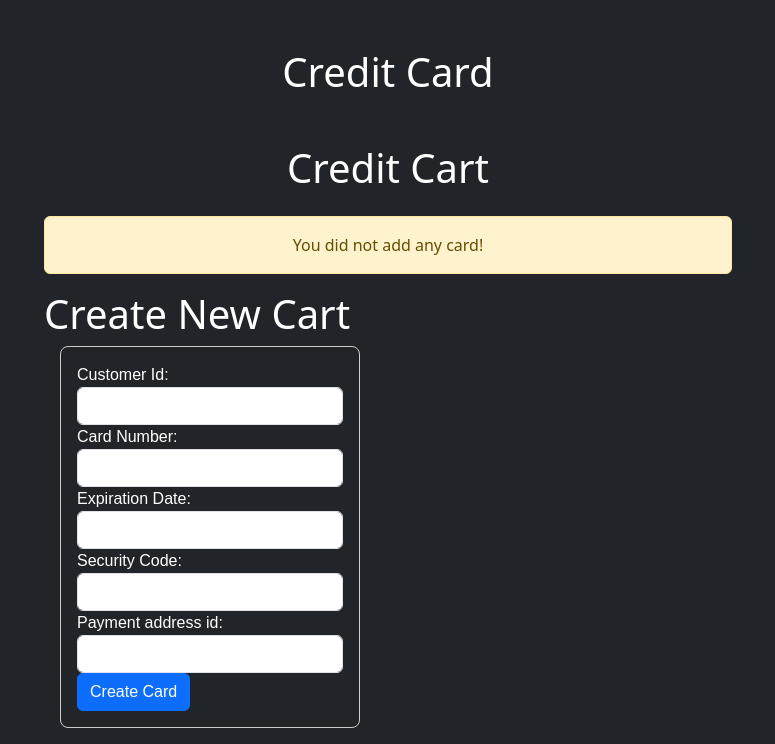
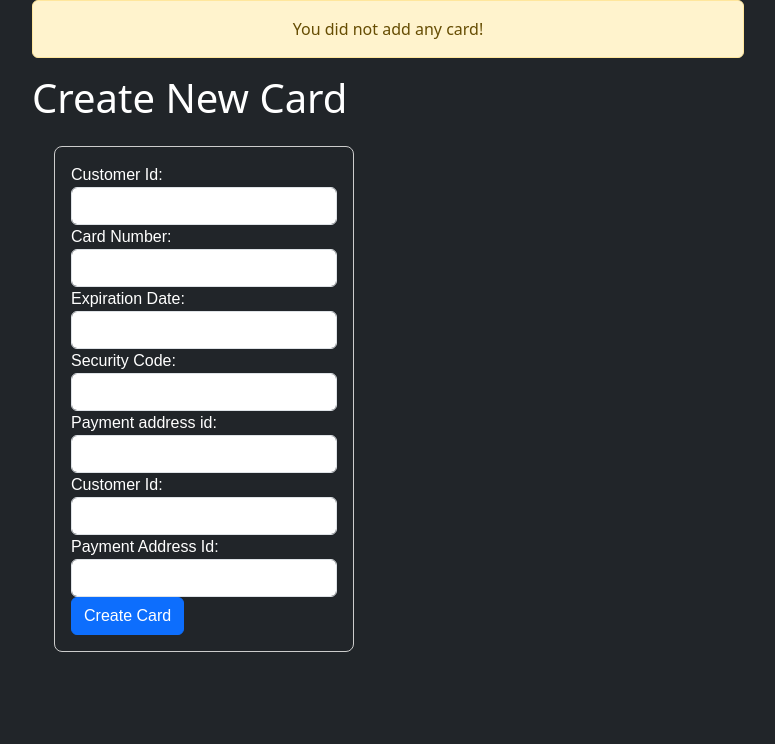
Before and after one commit to luqma18n/Database-Team-project, a Flask app: template product_database/templates/creditcard.html in a window 1280 px wide. Shown: the part 56-800 px from the top of the page, without its empty margins (62-837 px from the left). Run offline with Flask 3, Linux system fonts and the light colour scheme; the template is opened without the code that fills it, so the values that code supplies are empty.

Commit message:
Adjusted credit card styling and added number inputs

```diff
--- a/product_database/customer/routes.py
+++ b/product_database/customer/routes.py
@@ -103,13 +103,13 @@ def place_order():
     flash("Order placed", 'success')
     return redirect(url_for('main.home'))
 
-@customer.route('/credit_card', methods=['GET'])
-def credit_card():
+@customer.route('/credit_card/<int:card_id>', methods=['GET'])
+def credit_card(card_id):
     # product_name = request.args.get('product_name')
     conn = get_db_connection()
     cursor = conn.cursor(cursor_factory=RealDictCursor)
     # only view for customer 1 for now
-    cursor.execute("SELECT * FROM creditcard WHERE customerid = %s", (1,))
+    cursor.execute("SELECT * FROM creditcard WHERE customerid = %s", (card_id,))
     cards = cursor.fetchall()
     cursor.close()
     conn.close()
--- a/product_database/templates/creditcard.html
+++ b/product_database/templates/creditcard.html
@@ -1,81 +1,85 @@
 {% extends "layout.html" %}
 {% block content %}
-    <div class="container mt-5">
-        <h1 class="text-center mb-4">Credit Card</h1>
+<div class="container">
+    <div class="row">
         {% if cards %}
             {% for card in cards %}
-                <div class="col-md-4">
+                <div class="col-md-6">
+                    <h1 class="mb-4">Credit Card</h1>
                     <div class="product-container">
                         <form action="{{ url_for('customer.modify_credit_card') }}" method="POST" class="form-group">
                             <div class="product-info">
-                                <label for="">Customer Id:</label>
-                                <input type="text" id="" name="customer_id" value="{{ card.customerid }}">
+                                <label for="customer_id">Customer Id:</label>
+                                <input type="text" id="customer_id" name="customer_id" value="{{ card.customerid }}">
                             </div>
                             <div class="product-info">
-                                <label for="">Crad Number:</label>
-                                <input type="text" id="" name="new_card_number" value="{{ card.cardnumber }}">
+                                <label for="new_card_number">Card Number:</label>
+                                <input type="text" id="new_card_number" name="new_card_number" value="{{ card.cardnumber }}">
                             </div>
                             <div class="product-info">
-                                <label for="">Expiration Date:</label>
-                                <input type="text" id="" name="new_expiration_date" value="{{ card.expirationdate }}">
+                                <label for="new_expiration_date">Expiration Date:</label>
+                                <input type="text" id="new_expiration_date" name="new_expiration_date" value="{{ card.expirationdate }}">
                             </div>
                             <div class="product-info">
-                                <label for="">Security Code:</label>
-                                <input type="text" id="" name="new_security_code" value="{{ card.securitycode }}">
+                                <label for="new_security_code">Security Code:</label>
+                                <input type="text" id="new_security_code" name="new_security_code" value="{{ card.securitycode }}">
                             </div>
                             <div class="product-info">
-                                <label for="">Payment address id</label>
-                                <input type="text" id="" name="new_payment_address_id" value="{{ card.paymentaddressid }}">
+                                <label for="new_payment_address_id">Payment address id:</label>
+                                <input type="text" id="new_payment_address_id" name="new_payment_address_id" value="{{ card.paymentaddressid }}">
                             </div>
                             <input type="hidden" name="credit_card_id" value="{{ card.creditcardid }}">
 
                             <div class="row">
                                 <div class="col-sm">
                                     <button type="submit" class="btn btn-primary">Edit Card</button>
-                                    <a  href="{{ url_for('customer.delete_credit_card', card_id=card.creditcardid) }}" class="btn btn-danger">Delete Card</a>
+                                    <a href="{{ url_for('customer.delete_credit_card', card_id=card.creditcardid) }}" class="btn btn-danger">Delete Card</a>
                                 </div>
                             </div>
                         </form>
                     </div>
                 </div>
             {% endfor %}
-        {%else%}
-            <div class="container mt-5">
-                <h1 class="text-center mb-4">Credit Cart</h1>
+        {% else %}
+            <div class="col-12">
                 <div class="alert alert-warning text-center" role="alert">
                     You did not add any card!
                 </div>
+            </div>
         {% endif %}
 
-
-            <h1>Create New Cart</h1>
-            <div class="row">
         <div class="col-md-6">
+            <h1 class="mb-4">Create New Card</h1>
             <div class="product-container">
                 <form action="{{ url_for('customer.add_credit_card') }}" method="POST" class="form-group">
                     <div class="form-group">
-                                <label for="brand">Customer Id:</label>
-                                <input type="text" id="" name="customer_id" class="form-control" required>
+                        <label for="customer_id">Customer Id:</label>
+                        <input type="text" id="customer_id" name="customer_id" class="form-control" required>
                     </div>
                     <div class="form-group">
-                                <label for="category">Card Number:</label>
-                                <input type="number" id="" name="card_number" class="form-control" required>
+                        <label for="card_number">Card Number:</label>
+                        <input type="number" id="card_number" name="card_number" class="form-control" required>
                     </div>
                     <div class="form-group">
-                                <label for="type">Expiration Date:</label>
-                                <input type="text" id="" name="expiration_date" class="form-control" required>
+                        <label for="expiration_date">Expiration Date:</label>
+                        <input type="text" id="expiration_date" name="expiration_date" class="form-control" required>
                     </div>
                     <div class="form-group">
-                                <label for="brand">Security Code:</label>
-                                <input type="text" id="" name="security_code" class="form-control" required>
+                        <label for="security_code">Security Code:</label>
+                        <input type="text" id="security_code" name="security_code" class="form-control" required>
                     </div>
                     <div class="form-group">
-                                <label for="brand">Payment address id:</label>
-                                <input type="text" id="" name="payment_address_id" class="form-control" required>
+                        <label for="payment_address_id">Payment address id:</label>
+                        <input type="text" id="payment_address_id" name="payment_address_id" class="form-control" required>
                     </div>
-                            <!-- for now custmor and pyament address ids are hard coded at 1 -->
-<!--                             <input type="hidden" name="payment_address_id" value ="1" >
-                            <input type="hidden" name="customer_id" value ="1" > -->
+                    <div class="form-group">
+                        <label for="customer_id">Customer Id:</label>
+                        <input type="number" id="customer_id" name="customer_id" class="form-control" required>
+                    </div>
+                    <div class="form-group">
+                        <label for="payment_address_id">Payment Address Id:</label>
+                        <input type="number" id="payment_address_id" name="payment_address_id" class="form-control" required>
+                    </div>
                     <div class="row">
                         <div class="col-sm">
                             <button type="submit" class="btn btn-primary">Create Card</button>
--- a/product_database/templates/home.html
+++ b/product_database/templates/home.html
@@ -28,7 +28,7 @@
                         </div>
                     </form>
                     <br />
-                    <a class="btn btn-primary" href="{{ url_for('customer.credit_card') }}">Credit Card</a>
+                    <a class="btn btn-primary" href="{{ url_for('customer.credit_card', card_id=1) }}">Credit Card</a>
                     <a class="btn btn-primary" href="{{ url_for('customer.shopping_cart') }}">Shopping Cart</a>
                 {% endif %}
             </div>
```
Lines whose indentation alone changed are shown as unchanged.
